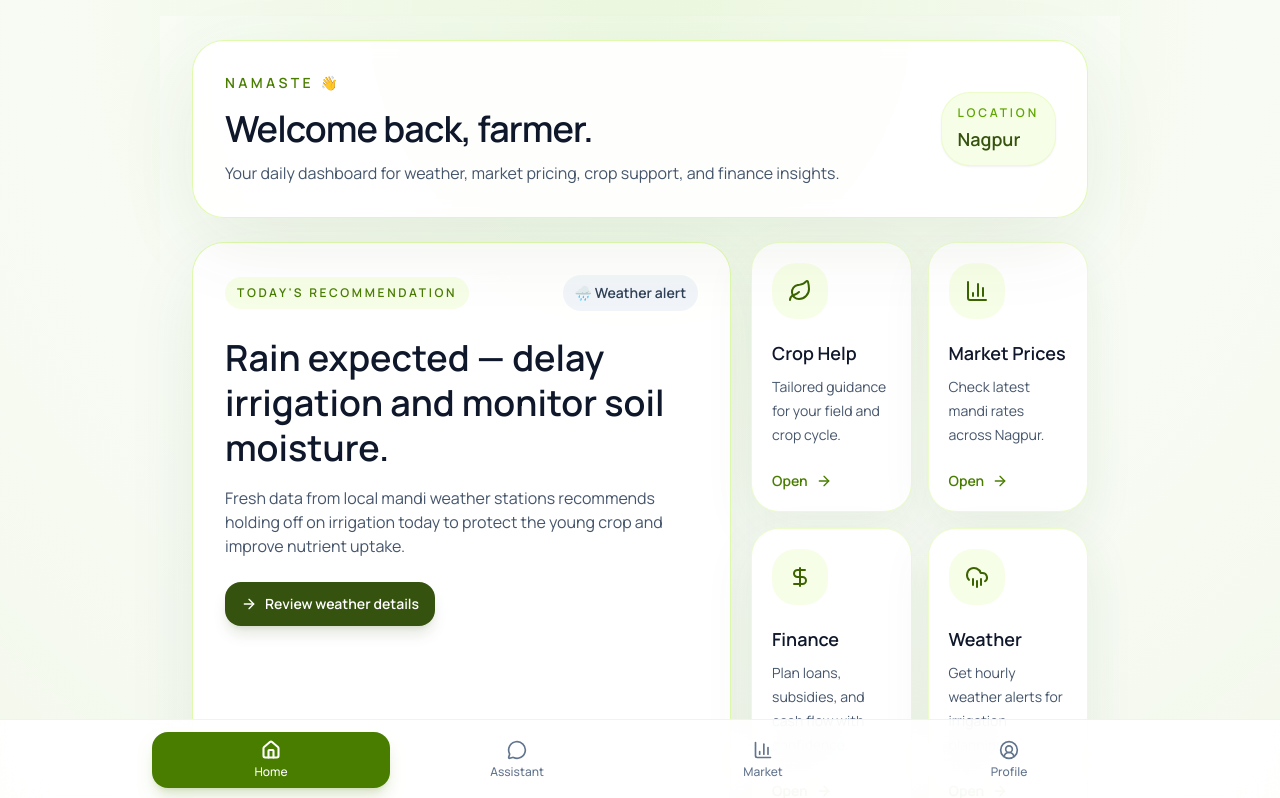
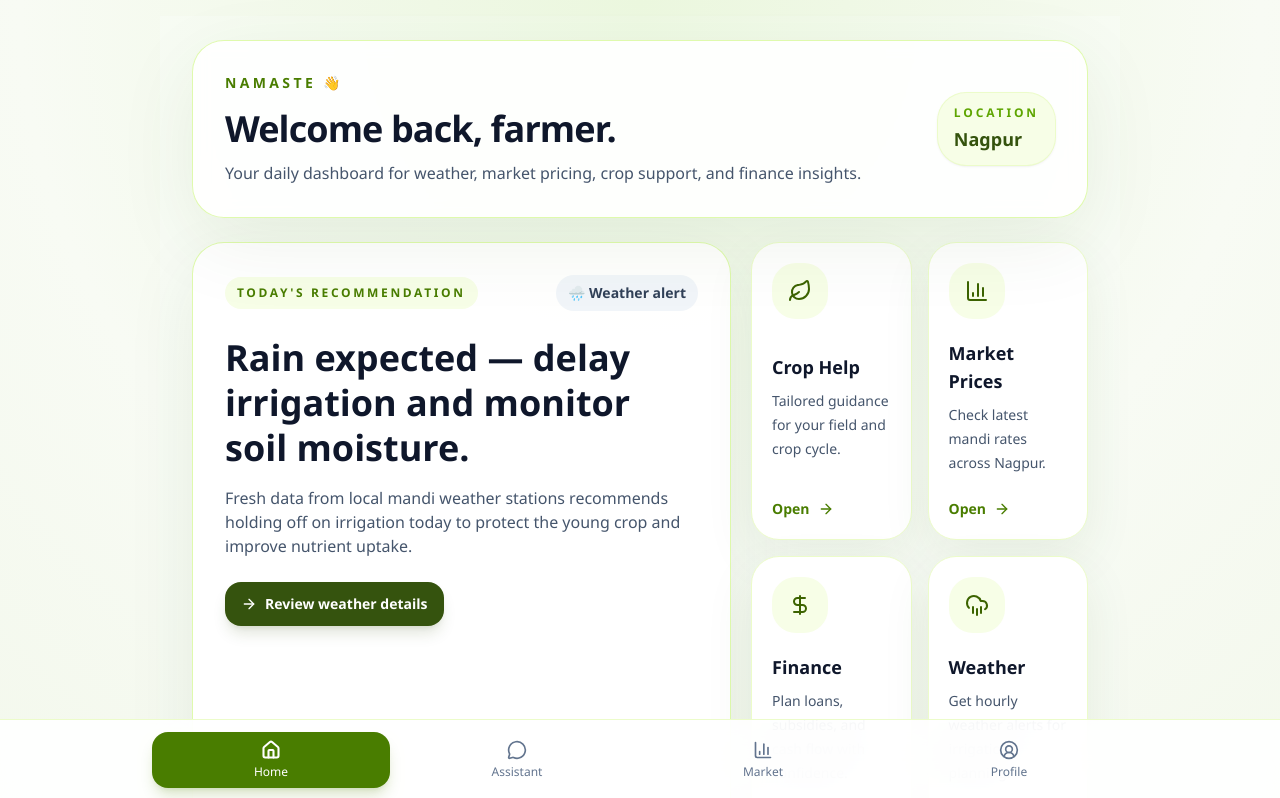
Before and after one commit to SiddheshCodes4554/HackWarts-project, a Next.js app in the folder frontend/: page /home in a window 1280 px wide. Shown: the top 798 px of the page. Built offline with nearby package versions, Linux system fonts and the light colour scheme.

Commit message:
fixed error

```diff
--- a/frontend/src/app/(tabs)/assistant/page.tsx
+++ b/frontend/src/app/(tabs)/assistant/page.tsx
@@ -1,7 +1,7 @@
 "use client";
 
 import { FormEvent, useEffect, useRef, useState } from "react";
-import { Microphone, SendHorizonal, Sparkles } from "lucide-react";
+import { Mic, SendHorizonal, Sparkles } from "lucide-react";
 
 type Message = {
   role: "user" | "assistant";
@@ -112,7 +112,7 @@ export default function AssistantPage() {
                   </div>
                 </div>
               </div>
-            ))}
+            )}
 
             <div ref={messagesEndRef} />
           </div>
@@ -124,7 +124,7 @@ export default function AssistantPage() {
               type="button"
               className="inline-flex h-12 w-12 items-center justify-center rounded-2xl border border-slate-200 bg-slate-50 text-slate-500 transition hover:bg-slate-100"
             >
-              <Microphone className="h-5 w-5" />
+              <Mic className="h-5 w-5" />
             </button>
             <input
               value={input}
--- a/frontend/src/app/(tabs)/home/page.tsx
+++ b/frontend/src/app/(tabs)/home/page.tsx
@@ -1,5 +1,5 @@
 import Link from "next/link";
-import { ArrowRight, BarChart3, CloudRain, DollarSign, Leaf, Seedling } from "lucide-react";
+import { ArrowRight, BarChart3, CloudRain, DollarSign, Leaf } from "lucide-react";
 
 const features = [
   {
--- a/frontend/src/app/globals.css
+++ b/frontend/src/app/globals.css
@@ -8,8 +8,8 @@
 @theme inline {
   --color-background: var(--background);
   --color-foreground: var(--foreground);
-  --font-sans: var(--font-manrope);
-  --font-mono: var(--font-source-code-pro);
+  --font-sans: "Manrope", "Segoe UI", Arial, sans-serif;
+  --font-mono: "Source Code Pro", "Consolas", monospace;
 }
 
 @media (prefers-color-scheme: dark) {
@@ -22,5 +22,5 @@
 body {
   background: var(--background);
   color: var(--foreground);
-  font-family: var(--font-manrope), sans-serif;
+  font-family: "Manrope", "Segoe UI", Arial, sans-serif;
 }
--- a/frontend/src/app/layout.tsx
+++ b/frontend/src/app/layout.tsx
@@ -1,16 +1,5 @@
 import type { Metadata } from "next";
-import { Manrope, Source_Code_Pro } from "next/font/google";
 import "./globals.css";
-
-const manrope = Manrope({
-  variable: "--font-manrope",
-  subsets: ["latin"],
-});
-
-const sourceCodePro = Source_Code_Pro({
-  variable: "--font-source-code-pro",
-  subsets: ["latin"],
-});
 
 export const metadata: Metadata = {
   title: "FarmEase 🌾 - Your AI Farming Assistant",
@@ -23,10 +12,7 @@ export default function RootLayout({
   children: React.ReactNode;
 }>) {
   return (
-    <html
-      lang="en"
-      className={`${manrope.variable} ${sourceCodePro.variable} h-full antialiased`}
-    >
+    <html lang="en" className="h-full antialiased">
       <body className="min-h-full flex flex-col">{children}</body>
     </html>
   );
```
